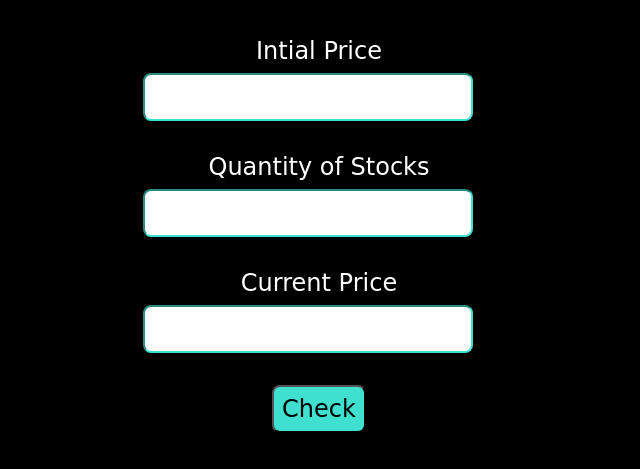
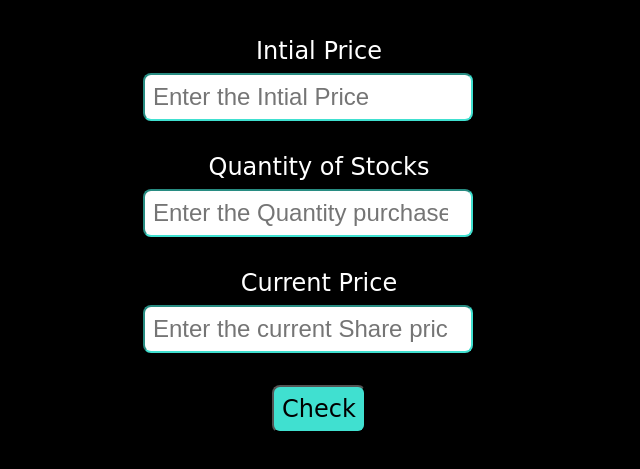
Before and after one commit to GD-R/gd-stock-app, a plain HTML site: page index.html in a window 1280 px wide. Shown: the part 65-534 px from the top of the page, without its empty margins (321-961 px from the left). Drawn offline with Linux system fonts and the light colour scheme; a web font is replaced by a local one.

Commit message:
added place holder
added place holder

```diff
--- a/index.html
+++ b/index.html
@@ -10,9 +10,9 @@
 <body>
     <h1>Stock Profile & Loss Calculator</h1>
     <main>
-        <label for="Intial Price">Intial Price<input type="number" id="intial_price"></label>
-        <label for="Quantity of Stocks">Quantity of Stocks<input type="number" id="quantity"></label>
-        <label for="Current Price">Current Price<input type="number" id="current_price"></label>
+        <label for="Intial Price">Intial Price<input type="number" id="intial_price" placeholder="Enter the Intial Price"></label>
+        <label for="Quantity of Stocks">Quantity of Stocks<input type="number" id="quantity" placeholder="Enter the Quantity purchased"></label>
+        <label for="Current Price">Current Price<input type="number" id="current_price" placeholder="Enter the current Share price"></label>
         <button id="btn">Check</button>
         <h2 id="output"></h2>
     </main>
```
